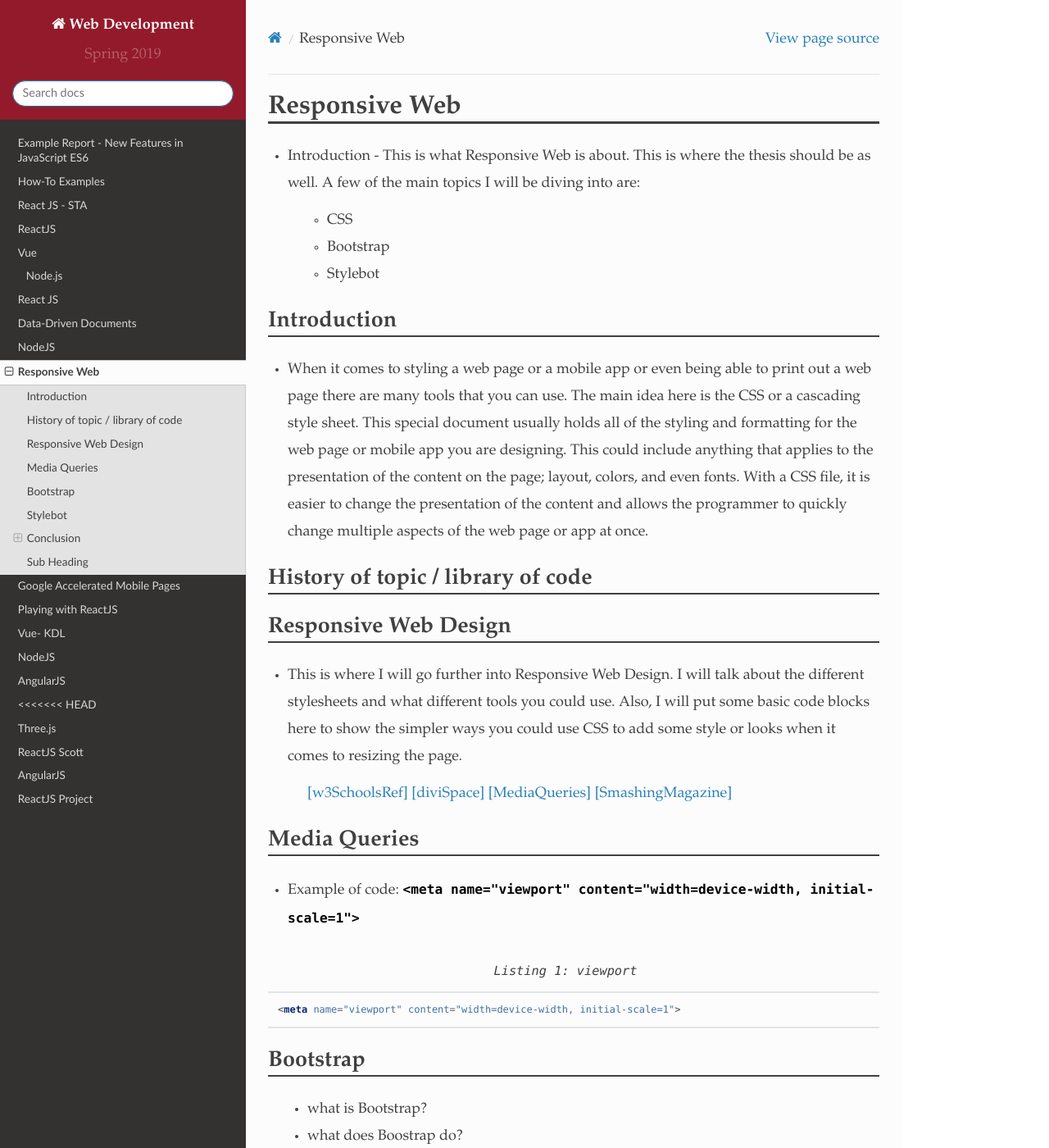
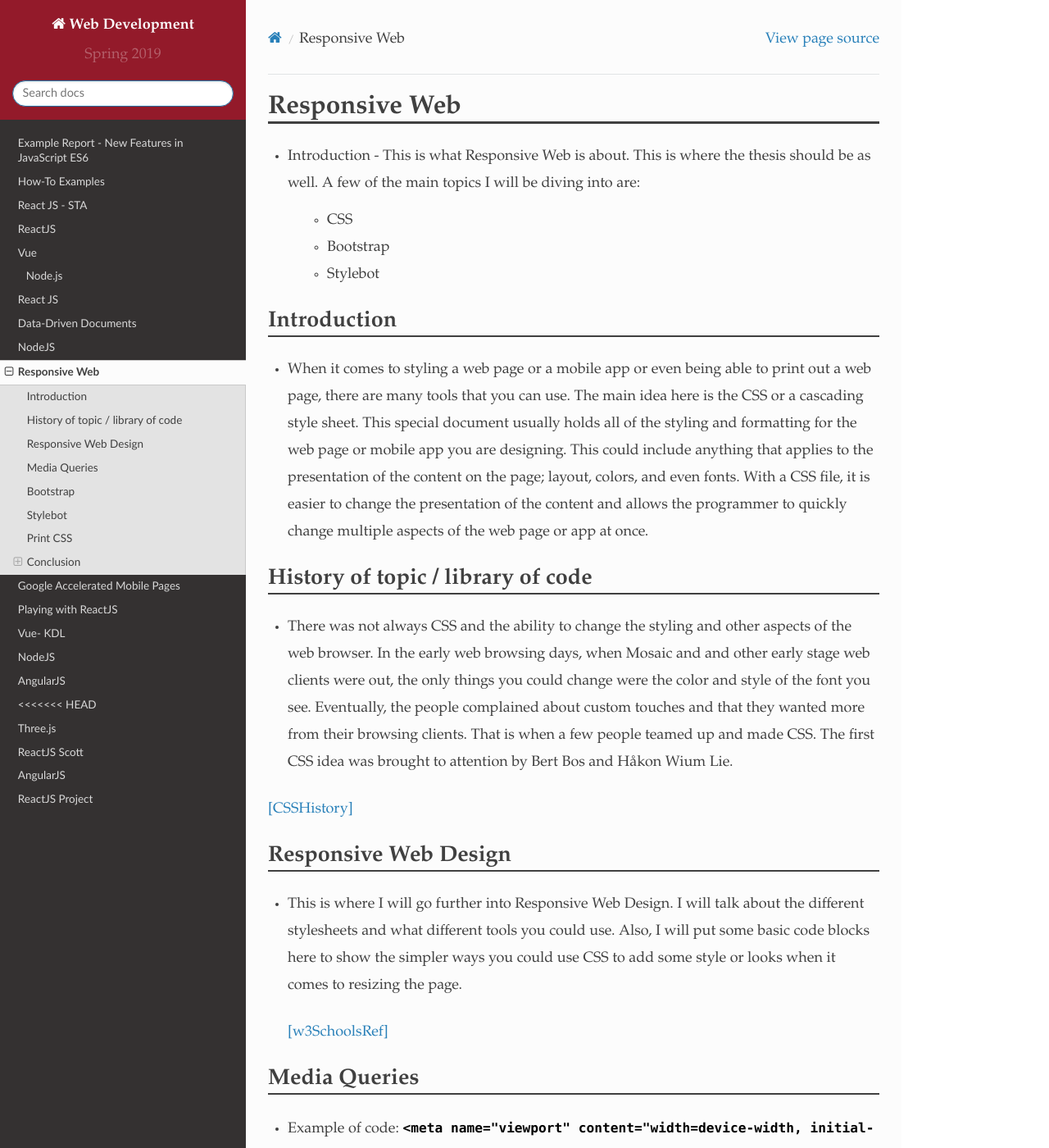
Before and after one commit to pvcraven/2019_spring_web_dev, a Sphinx documentation site: the page built from source/final/espersen/index.rst, in a window 1280 px wide and 1400 px high. Shown: the whole window at 82% size. Built offline with Sphinx 7.4.7 and the Read the Docs theme 2.0.0, drawn with Linux system fonts in a browser that asks for light colours; some of the changed text lies outside the part shown.

Commit message:
history changed, some source updates

```diff
--- a/source/final/espersen/index.rst
+++ b/source/final/espersen/index.rst
@@ -13,7 +13,7 @@ Introduction
 ~~~~~~~~~~~~
 
 * When it comes to styling a web page or a mobile app or even being able to print
-  out a web page there are many tools that you can use.  The main idea here is
+  out a web page, there are many tools that you can use.  The main idea here is
   the CSS or a cascading style sheet.  This special document usually holds all of
   the styling and formatting for the web page or mobile app you are designing.
   This could include anything that applies to the presentation of the content on
@@ -23,6 +23,15 @@ Introduction
 
 History of topic / library of code
 ~~~~~~~~~~~~~~~~~~~~~~~~~~~~~~~~~~
+* There was not always CSS and the ability to change the styling and other aspects
+  of the web browser.  In the early web browsing days, when Mosaic and and other
+  early stage web clients were out, the only things you could change were the color
+  and style of the font you see.  Eventually, the people complained about custom
+  touches and that they wanted more from their browsing clients.  That is when a few
+  people teamed up and made CSS.  The first CSS idea was brought to attention by
+  Bert Bos and Håkon Wium Lie.
+
+[CSSHistory]_
 
 Responsive Web Design
 ~~~~~~~~~~~~~~~~~~~~~
@@ -31,11 +40,7 @@ Responsive Web Design
   Also, I will put some basic code blocks here to show the simpler ways you
   could use CSS to add some style or looks when it comes to resizing the page.
 
-    [w3SchoolsRef]_
-    [diviSpace]_
-    [MediaQueries]_
-    [SmashingMagazine]_
-
+ [w3SchoolsRef]_
 Media Queries
 ~~~~~~~~~~~~~
 
@@ -59,6 +67,13 @@ Stylebot
     * how to use Stylebot
     * The power to Stylebot (its capabilities)
 
+[diviSpace]_
+
+Print CSS
+~~~~~~~~~~~~
+
+[SmashingMagazine]_
+
 Conclusion
 ~~~~~~~~~~
 
@@ -68,8 +83,5 @@ Sources
 .. [diviSpace] John Anderson. "`How to use Stylebot: <https://divi.space/css-course/how-to-use-stylebot-to-manipulate-css-on-the-fly/>`_" divi.space, Web. 18 Dec. 2017.
 .. [MediaQueries] "`Media Queries <https://www.w3schools.com/css/css_rwd_mediaqueries.asp>`_" w3Schools. w3Schools.com, 4/16/2019.
 .. [SmashingMagazine] Christian Krammer. "`How To Setup A Print Style Sheet <https://www.smashingmagazine.com/2011/11/how-to-set-up-a-print-style-sheet/>`_" SmashingMagazine. smashingmagazine.com, 4/16/2019.
-
-
-
-Sub Heading
-~~~~~~~~~~~
+.. [CSSHistory] Bert Bos. "`History on CSS <https://www.w3.org/Style/CSS20/history.html>`_" Style Activity Lead, Web. 17 Dec. 2016.
+.. [w3SchoolsMediaQueries] "`More on Media Queries <https://www.w3schools.com/cssref/css3_pr_mediaquery.asp>`_" w3Schools. w3Schools.com, 4/17/2019.
```
Also changed, not shown: other parts of source/final/espersen/index.rst (+3 -0 lines).
